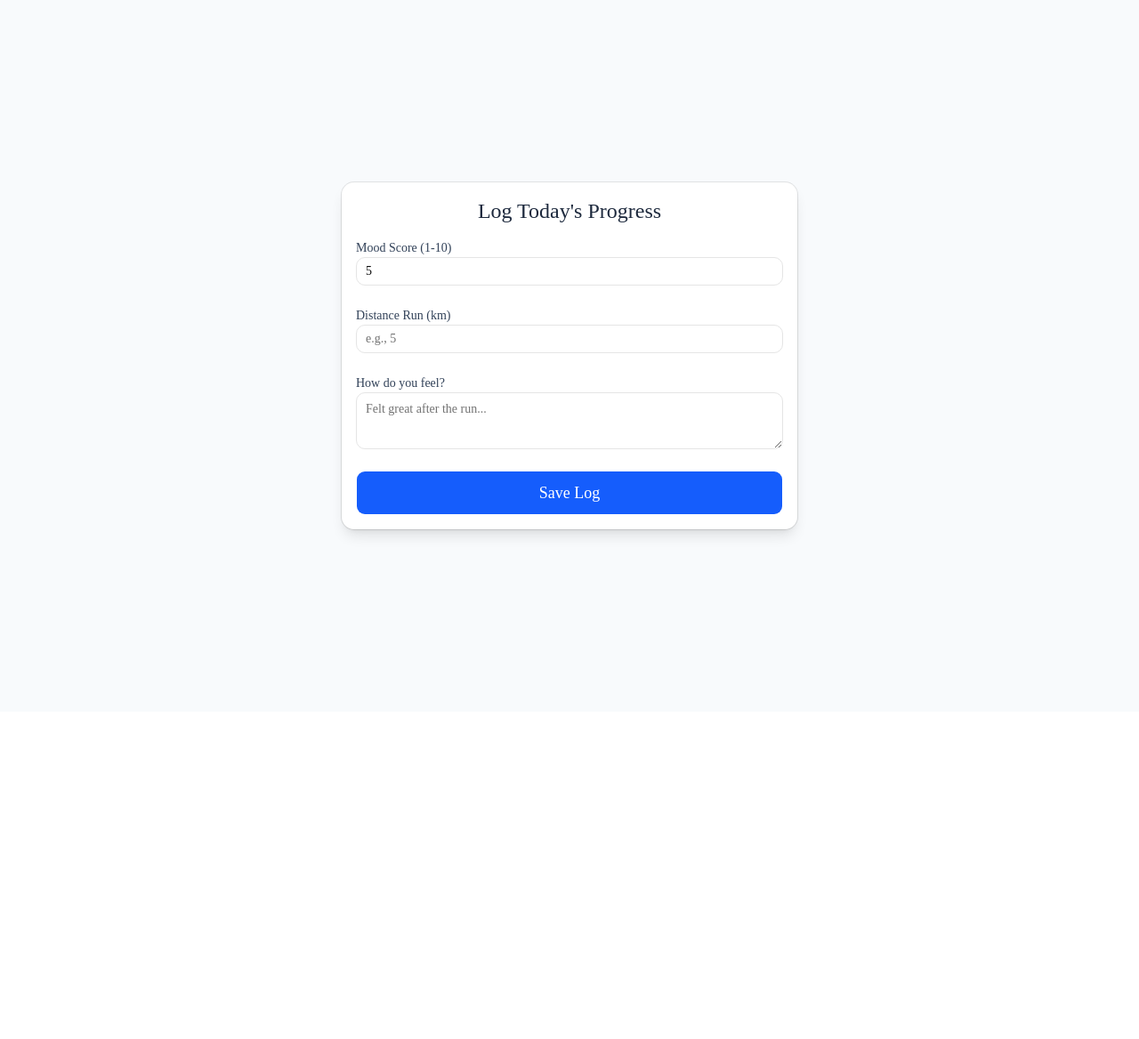
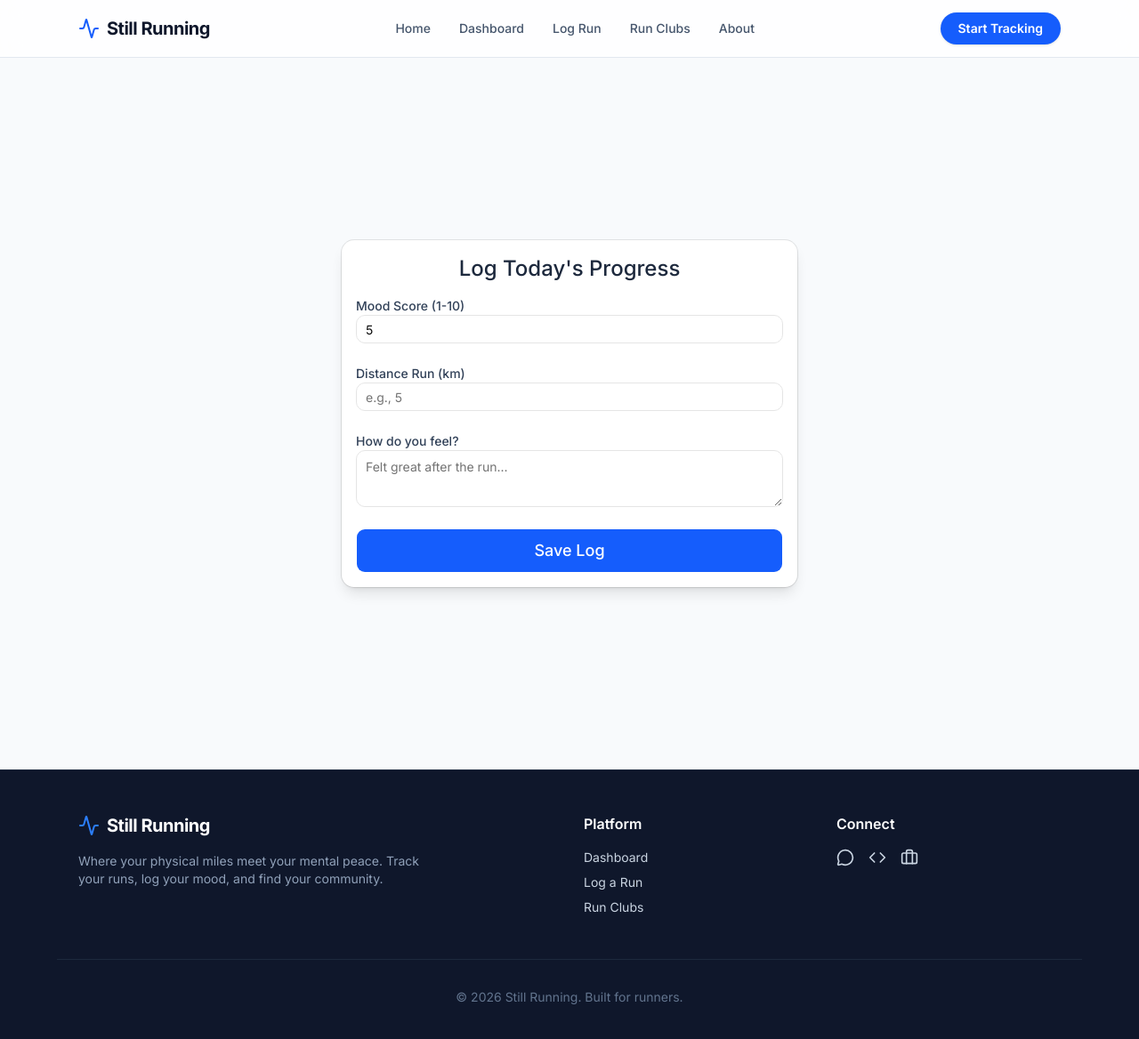
Before and after one commit to Aadya798/still-running, a Next.js app: page / in a window 1280 px wide. Shown: the top 1168 px of the page at 89% size. Before the commit the page ends 800 px from the top, so only its background shows below. Built offline with nearby package versions, Linux system fonts and the light colour scheme.

Commit message:
Added multi-page structure and fixed icons

```diff
--- a/app/layout.tsx
+++ b/app/layout.tsx
@@ -1,29 +1,83 @@
-import type { Metadata } from "next";
-import { Geist, Geist_Mono } from "next/font/google";
-import "./globals.css";
+import './globals.css'
+import { Inter } from 'next/font/google'
+import Link from 'next/link'
+import { Activity, Code, MessageCircle, Briefcase } from 'lucide-react'
 
-const geistSans = Geist({
-  variable: "--font-geist-sans",
-  subsets: ["latin"],
-});
+const inter = Inter({ subsets: ['latin'] })
 
-const geistMono = Geist_Mono({
-  variable: "--font-geist-mono",
-  subsets: ["latin"],
-});
+export const metadata = {
+  title: 'Still Running | Run + Mental Health',
+  description: 'Where your physical miles meet your mental peace.',
+}
 
-export const metadata: Metadata = {
-  title: "Create Next App",
-  description: "Generated by create next app",
-};
+export default function RootLayout({
+  children,
+}: {
+  children: React.ReactNode
+}) {
+  return (
+    <html lang="en">
+      <body className={`${inter.className} bg-slate-50 text-slate-900 flex flex-col min-h-screen`}>
 
-export default function RootLayout({ children }: LayoutProps<"/">) {
-  return (
-    <html
-      lang="en"
-      className={`${geistSans.variable} ${geistMono.variable} h-full antialiased`}
-    >
-      <body className="min-h-full flex flex-col">{children}</body>
+        {/* GLOBAL NAVBAR */}
+        <nav className="sticky top-0 z-50 w-full border-b border-slate-200 bg-white/80 backdrop-blur-md">
+          <div className="max-w-6xl mx-auto px-6 h-16 flex items-center justify-between">
+            <Link href="/" className="flex items-center gap-2">
+              <Activity className="w-6 h-6 text-blue-600" />
+              <span className="text-xl font-bold tracking-tight text-slate-900">Still Running</span>
+            </Link>
+            <div className="hidden md:flex gap-8 items-center text-sm font-medium text-slate-600">
+              <Link href="/" className="hover:text-blue-600 transition-colors">Home</Link>
+              <Link href="/dashboard" className="hover:text-blue-600 transition-colors">Dashboard</Link>
+              <Link href="/log" className="hover:text-blue-600 transition-colors">Log Run</Link>
+              <Link href="/run-clubs" className="hover:text-blue-600 transition-colors">Run Clubs</Link>
+              <Link href="/about" className="hover:text-blue-600 transition-colors">About</Link>
+            </div>
+            <Link href="/log" className="bg-blue-600 text-white px-5 py-2 rounded-full text-sm font-semibold hover:bg-blue-700 transition-colors shadow-sm">
+              Start Tracking
+            </Link>
+          </div>
+        </nav>
+
+        {/* PAGE CONTENT */}
+        <main className="flex-1">
+          {children}
+        </main>
+
+        {/* GLOBAL FOOTER */}
+        <footer className="bg-slate-900 text-slate-300 py-12 border-t border-slate-800">
+          <div className="max-w-6xl mx-auto px-6 grid grid-cols-1 md:grid-cols-4 gap-8">
+            <div className="col-span-1 md:col-span-2 space-y-4">
+              <Link href="/" className="flex items-center gap-2 text-white">
+                <Activity className="w-6 h-6 text-blue-500" />
+                <span className="text-xl font-bold tracking-tight">Still Running</span>
+              </Link>
+              <p className="text-sm text-slate-400 max-w-sm">
+                Where your physical miles meet your mental peace. Track your runs, log your mood, and find your community.
+              </p>
+            </div>
+            <div>
+              <h4 className="text-white font-semibold mb-4">Platform</h4>
+              <ul className="space-y-2 text-sm">
+                <li><Link href="/dashboard" className="hover:text-blue-400 transition-colors">Dashboard</Link></li>
+                <li><Link href="/log" className="hover:text-blue-400 transition-colors">Log a Run</Link></li>
+                <li><Link href="/run-clubs" className="hover:text-blue-400 transition-colors">Run Clubs</Link></li>
+              </ul>
+            </div>
+            <div>
+              <h4 className="text-white font-semibold mb-4">Connect</h4>
+              <div className="flex gap-4">
+                <a href="#" className="hover:text-blue-400 transition-colors"><MessageCircle className="w-5 h-5" /></a>
+                <a href="#" className="hover:text-blue-400 transition-colors"><Code className="w-5 h-5" /></a>
+                <a href="#" className="hover:text-blue-400 transition-colors"><Briefcase className="w-5 h-5" /></a>
+              </div>
+            </div>
+          </div>
+          <div className="max-w-6xl mx-auto px-6 mt-12 pt-8 border-t border-slate-800 text-sm text-center text-slate-500">
+            © {new Date().getFullYear()} Still Running. Built for runners.
+          </div>
+        </footer>
+      </body>
     </html>
-  );
+  )
 }
```
